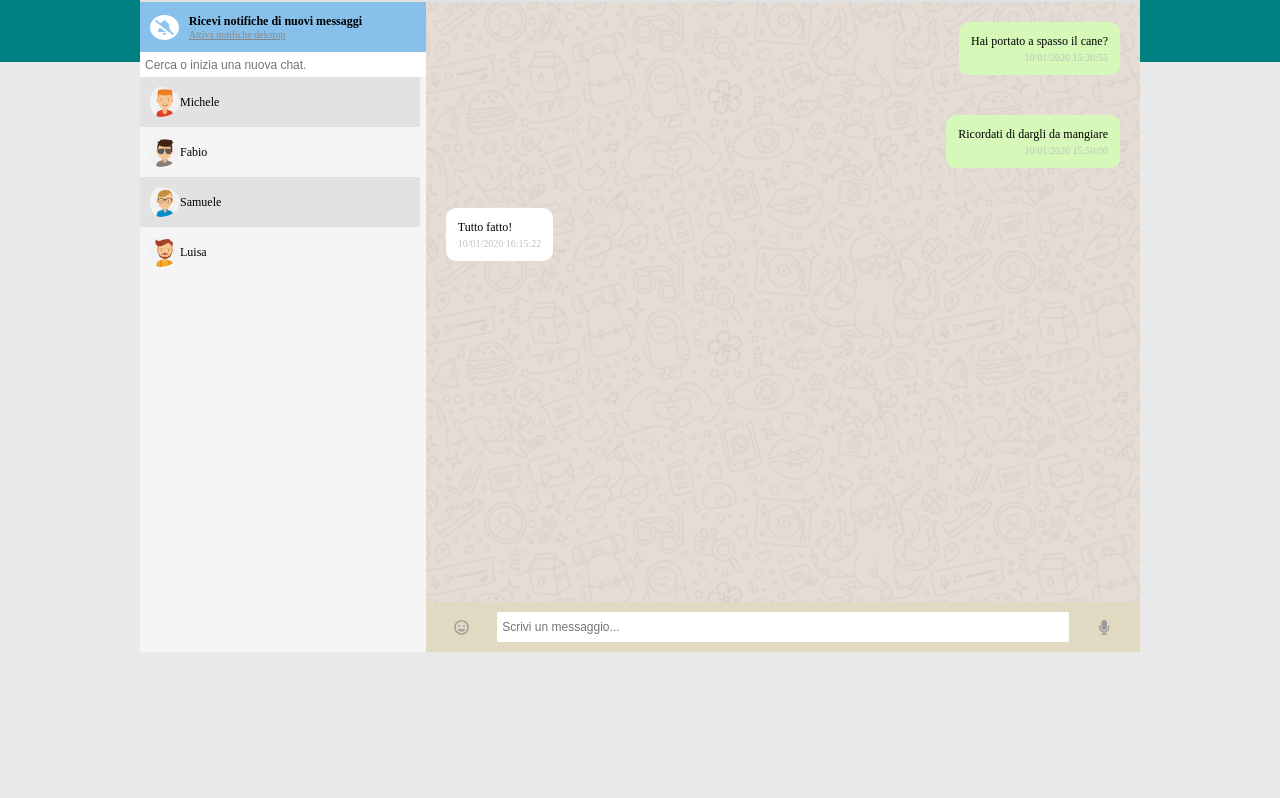
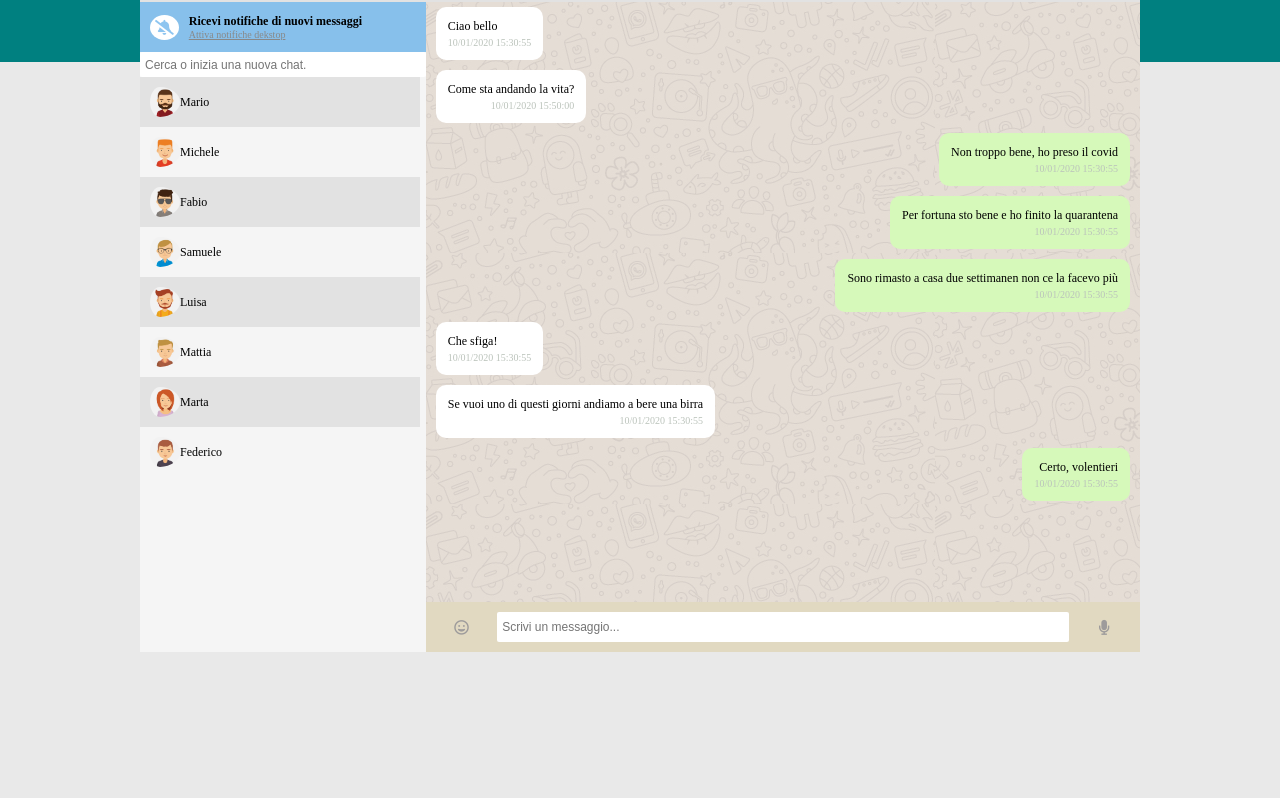
Before and after one commit to PietroSommaruga/vue-boolzapp, a plain HTML site: page index.html in a window 1280 px wide. Shown: the part 88-886 px from the top of the page. Drawn offline with nearby package versions, Linux system fonts and the light colour scheme.

Commit message:
Milestone 4 completed

```diff
--- a/css/style.css
+++ b/css/style.css
@@ -172,10 +172,7 @@ header {
 .message-container {
     height: calc(100% - 100px);
     background-image: url("../img/mine.jpg");
-    background-repeat: repeat;
-    background-attachment: fixed;
-    background-position: center;
-    overflow-x: hidden;
+    background-position: cover;
     overflow-y: scroll;
 }
 
@@ -186,11 +183,11 @@ header {
   }
 
   .message-item {
-    margin: 20px;
+    margin: 5px 10px;
     width: max-content;
     padding: 12px;
     border-radius: 10px;
-    background-color: #ffffff;
+    background-color: #fff;
   }
 
   .single-message.sent > .message-item {
--- a/index.html
+++ b/index.html
@@ -46,11 +46,11 @@
                                 </div>
                             </div>
                             <div class="left-search">
-                                <input type="text" placeholder="Cerca o inizia una nuova chat.">
+                                <input v-model="search" type="text" placeholder="Cerca o inizia una nuova chat.">
                             </div>
                             <div class="left-down">
 
-                                <div v-for="(contact, index) in contacts" @click="indexClick(index)" class="contacts-container">
+                                <div v-for="(contact, index) in contacts" @click="indexClick(index)" class="contacts-container" v-if="findAChat(contact)">
                                     <img  @click="indexClick(index)" class="avatar" :src="'img/' + 'avatar' + contact.avatar + '.jpg'" alt="">
                                     <div class="contact-name">
                                         {{(contact.name)}}
--- a/js/script.js
+++ b/js/script.js
@@ -4,7 +4,55 @@ new Vue({
         currentIndex: 0,
         writedMessage: "",
         myMessage: [],
+        search: "",
         contacts: [
+            {
+                name: 'Mario',
+                avatar: '_8',
+                visible: true,
+                messages: [
+                    {
+                        date: '10/01/2020 15:30:55',
+                        text: 'Ciao bello',
+                        status: 'received'
+                    },
+                    {
+                        date: '10/01/2020 15:50:00',
+                        text: 'Come sta andando la vita?',
+                        status: 'received'
+                    },
+                    {
+                        date: '10/01/2020 15:30:55',
+                        text: 'Non troppo bene, ho preso il covid',
+                        status: 'sent'
+                    },
+                    {
+                        date: '10/01/2020 15:30:55',
+                        text: 'Per fortuna sto bene e ho finito la quarantena',
+                        status: 'sent'
+                    },
+                    {
+                        date: '10/01/2020 15:30:55',
+                        text: 'Sono rimasto a casa due settimanen non ce la facevo più',
+                        status: 'sent'
+                    },
+                    {
+                        date: '10/01/2020 15:30:55',
+                        text: 'Che sfiga!',
+                        status: 'received'
+                    },
+                    {
+                        date: '10/01/2020 15:30:55',
+                        text: 'Se vuoi uno di questi giorni andiamo a bere una birra',
+                        status: 'received'
+                    },
+                    {
+                        date: '10/01/2020 15:30:55',
+                        text: 'Certo, volentieri',
+                        status: 'sent'
+                    },
+                ],
+            },
             {
                 name: 'Michele',
                 avatar: '_1',
@@ -89,6 +137,60 @@ new Vue({
                     }
                 ],
             },
+            // ---------------------------------
+            {
+                name: 'Mattia',
+                avatar: '_5',
+                visible: true,
+                messages: [
+                    {
+                        date: '10/01/2020 15:30:55',
+                        text: 'Conosci Gianmarco Tocco?',
+                        status: 'sent'
+                    },
+                    {
+                        date: '10/01/2020 15:50:00',
+                        text: 'Si, ma preferirei non conoscerlo',
+                        status: 'received'
+                    }
+                ],
+            },
+
+            {
+                name: 'Marta',
+                avatar: '_6',
+                visible: true,
+                messages: [
+                    {
+                        date: '10/01/2020 15:30:55',
+                        text: 'Hai visto il nuovo film?',
+                        status: 'sent'
+                    },
+                    {
+                        date: '10/01/2020 15:50:00',
+                        text: 'No, se vuoi andiamo insieme a vederlo',
+                        status: 'received'
+                    }
+                ],
+            },
+
+            {
+                name: 'Federico',
+                avatar: '_7',
+                visible: true,
+                messages: [
+                    {
+                        date: '10/01/2020 15:30:55',
+                        text: 'Sei bravo a giocare a pallone?',
+                        status: 'sent'
+                    },
+                    {
+                        date: '10/01/2020 15:50:00',
+                        text: 'Me la cavo gioco da quando sono piccolo',
+                        status: 'received'
+                    }
+                ],
+            },
         ],
 
 
@@ -97,6 +199,7 @@ new Vue({
         indexClick: function (index) {
           this.currentIndex = index;
         },
+
         addUserMessage: function (index) {   //TODO mettere i messaggi in ordine verticale
             this.contacts[index].messages.push({
             text: this.writedMessage,
@@ -108,13 +211,21 @@ new Vue({
               this.autoReply(index)
           }, 1000)
         },
-        autoReply( index) {
+
+        autoReply(index) {
             this.contacts[index].messages.push({
                 date: "now",
                 text: "Ok",
                 status:"received",
             })
-        }
+        },
+
+        findAChat: function (contact) {
+            if (contact.name.toLowerCase().startsWith(this.search)) {
+              return true;
+            }
+            return false;
+          },
 
     }
 });
```
